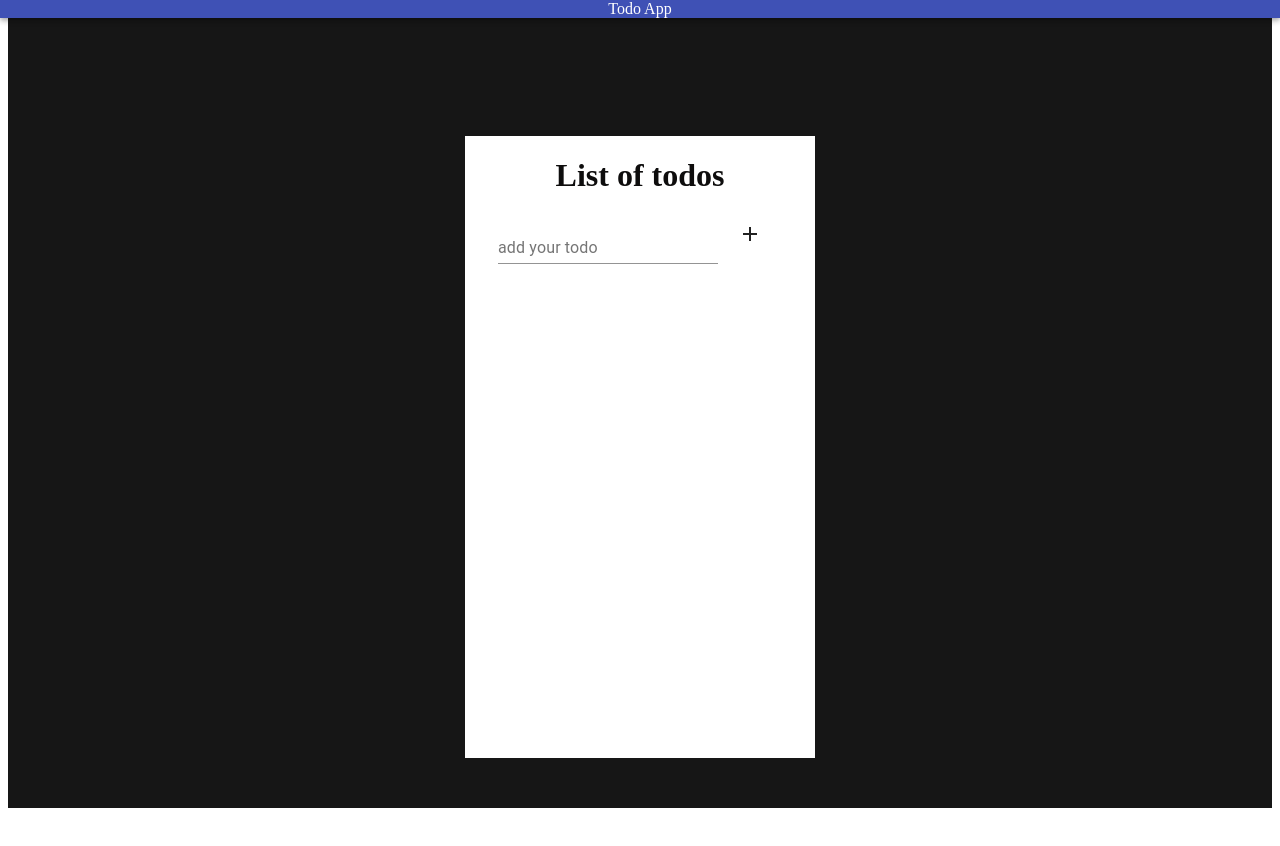
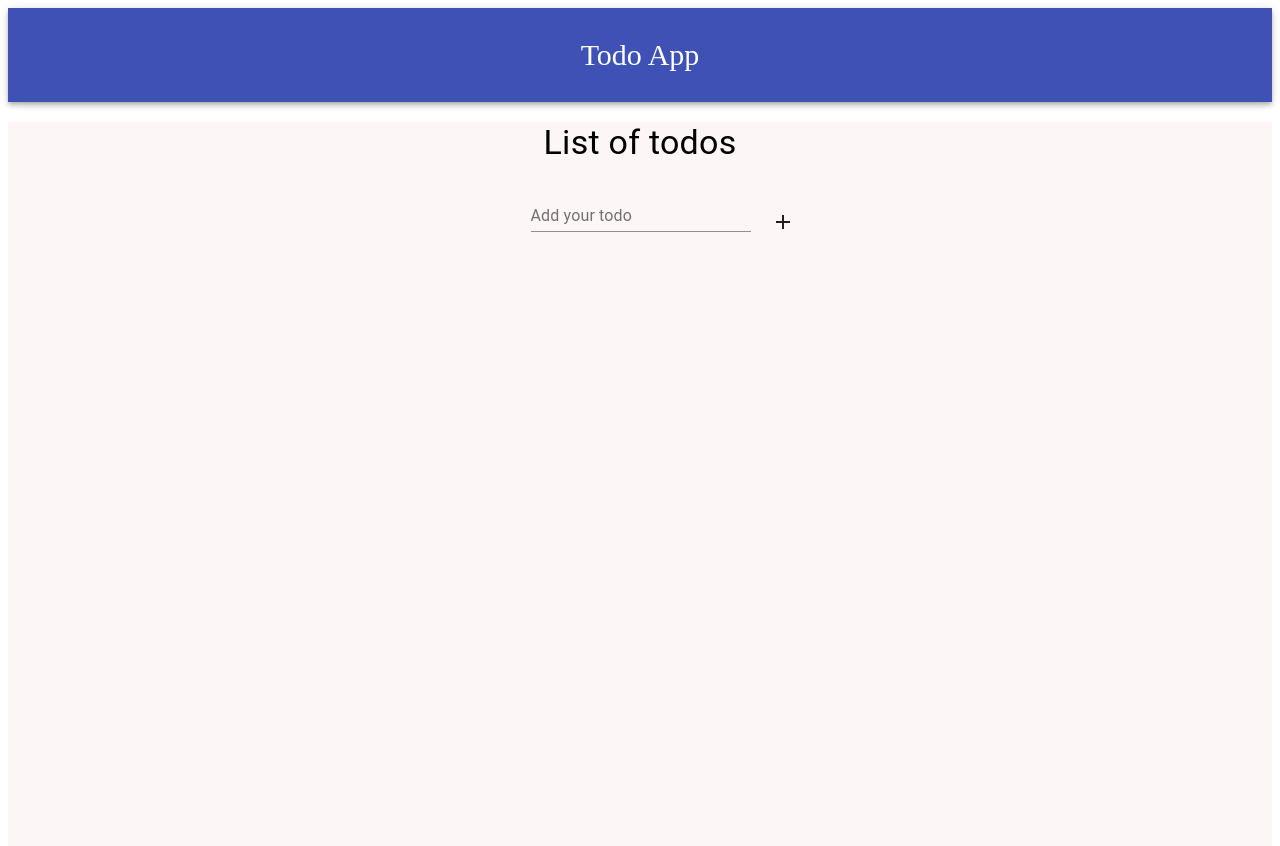
Before and after one commit to alka-1602/todo-app, a React (Create React App) app: page / in a window 1280 px wide. Shown: the top 846 px of the page. Before the commit the page ends 816 px from the top, so only its background shows below. Built offline with nearby package versions, Linux system fonts and the light colour scheme.

Commit message:
<used typography instead to header>

```diff
--- a/src/AddTodoForm.js
+++ b/src/AddTodoForm.js
@@ -19,14 +19,15 @@ const TodoForm = ({ addTodos, setAddTodos }) => {
     setUserInput("");
   };
   return (
-    <form className="add-items">
+    <form onSubmit={submitHandler}>
       <TextField
-        label="add your todo"
+        label="Add your todo"
         value={userInput}
         onChange={handleChange}
+        style={{marginLeft:70}}
       />
 
-      <Button className="btn" onClick={submitHandler}>
+      <Button type="submit" style={{marginTop:20, marginRight:5}}>
         <AddIcon />
       </Button>
     </form>
--- a/src/App.js
+++ b/src/App.js
@@ -2,6 +2,7 @@ import React, { useState } from "react";
 import TodoForm from "./AddTodoForm";
 import TodoList from "./TodoList";
 import AppBar from "@material-ui/core/AppBar";
+import Typography from "@material-ui/core/Typography";
 
 import "./styles.css";
 
@@ -43,18 +44,34 @@ const App = () => {
   }, [todos]);
 
   return (
-    <div className="main-div">
-      <div className="child-div">
-        <AppBar className="header"> Todo App </AppBar>
-        <h1> List of todos </h1>
+    <>
+      <AppBar
+        position="sticky"
+        style={{ padding: 30, textAlign: "center", fontSize: 30 }}
+      >
+        {" "}
+        Todo App{" "}
+      </AppBar>
+      <div className="main-div">
+        {/* <div className="child-div"> */}
+        <Typography
+          variant="h4"
+          gutterBottom
+          style={{ marginTop: 20, marginBottom: 20 }}
+        >
+          List of todos
+        </Typography>
+
         <TodoForm addTodos={todos} setAddTodos={setTodos} />
+
         <TodoList
           addTodos={todos}
           deleteTodo={deleteItem}
           todoComplete={todoComplete}
         />
       </div>
-    </div>
+      {/* </div> */}
+    </>
   );
 };
 
--- a/src/TodoItem.js
+++ b/src/TodoItem.js
@@ -1,6 +1,9 @@
 import React from "react";
 import Button from "@material-ui/core/Button";
 import DeleteOutlineIcon from "@material-ui/icons/DeleteOutline";
+import ListItem from "@material-ui/core/ListItem";
+import Checkbox from "@material-ui/core/Checkbox";
+import ListItemText from "@material-ui/core/ListItemText";
 
 const TodoItem = ({ text, deleteTodo, todo, todoComplete }) => {
   console.log("TodoItem rendered");
@@ -16,22 +19,23 @@ const TodoItem = ({ text, deleteTodo, todo, todoComplete }) => {
 
   return (
     <form>
-      <li className="each-item">
-        <input
-          type="checkbox"
+      <ListItem style={{backgroundColor:"lightcyan", borderRadius:30, marginBottom:15, marginTop:15}}>
+        <Checkbox
+          size="small"
           onClick={handleCheckbox}
+          color="primary"
+          inputProps={{ "aria-label": "primary checkbox" }}
           checked={todo.isComplete}
         />
-        <label
-          className="strikethrough"
+        <ListItemText
+          primary={todo.text}
           style={{ textDecoration: todo.isComplete ? "line-through" : null }}
-        >
-          {text}{" "}
-        </label>
-        <Button className="btn-delete" onClick={deleteHandler}>
+        />
+
+        <Button color="secondary" onClick={deleteHandler}>
           <DeleteOutlineIcon />
         </Button>
-      </li>
+      </ListItem>
     </form>
   );
 };
--- a/src/TodoList.js
+++ b/src/TodoList.js
@@ -5,7 +5,7 @@ const TodoList = ({ addTodos, deleteTodo, todoComplete }) => {
   console.log("TodoList rendered");
 
   return (
-    <List>
+    <List style={{marginLeft:500, marginRight:500}}>
       {addTodos.map((todo) => {
         return (
           <TodoItem
--- a/src/styles.css
+++ b/src/styles.css
@@ -4,29 +4,31 @@
 }
 .main-div {
   min-height: 100vh;
-  background-color: #161616;
-  display: flex;
+  background-color: #fcf6f6;
+
+  /* display: flex; */
   justify-content: center;
+  text-align: center;
 }
 
-.child-div {
+/* .child-div {
   background-color: white;
   text-align: center;
-  margin-top: 8rem;
+  margin-top: 5rem;
   margin-bottom: 50px;
   width: 350px;
-}
-
+} */
+/*
 button {
   background-color: rgb(228, 224, 17);
-}
-h1 {
+} */
+/* h1 {
   color: rgb(14, 13, 13);
-}
-li {
+} */
+/* li {
   list-style-type: none;
-}
-.each-item {
+} */
+/* .each-item {
   background: rgb(227, 218, 201);
   padding: 5px;
   border-radius: 20px;
@@ -37,19 +39,15 @@ li {
   display: flex;
   justify-content: space-between;
   align-items: center;
-}
+} */
 
-input[type="checkbox"]:checked + label.strikethrough {
+/* input[type="checkbox"]:checked + label.strikethrough {
   text-decoration: line-through;
-}
+} */
 
-.btn-delete {
+/* .btn-delete {
   border-radius: 20%;
   font-size: 50%;
   background-color: rgb(227, 218, 201);
   border-width: 50%;
-}
-
-.header{
-  margin-bottom: 40rem;
-}
+} */
```
